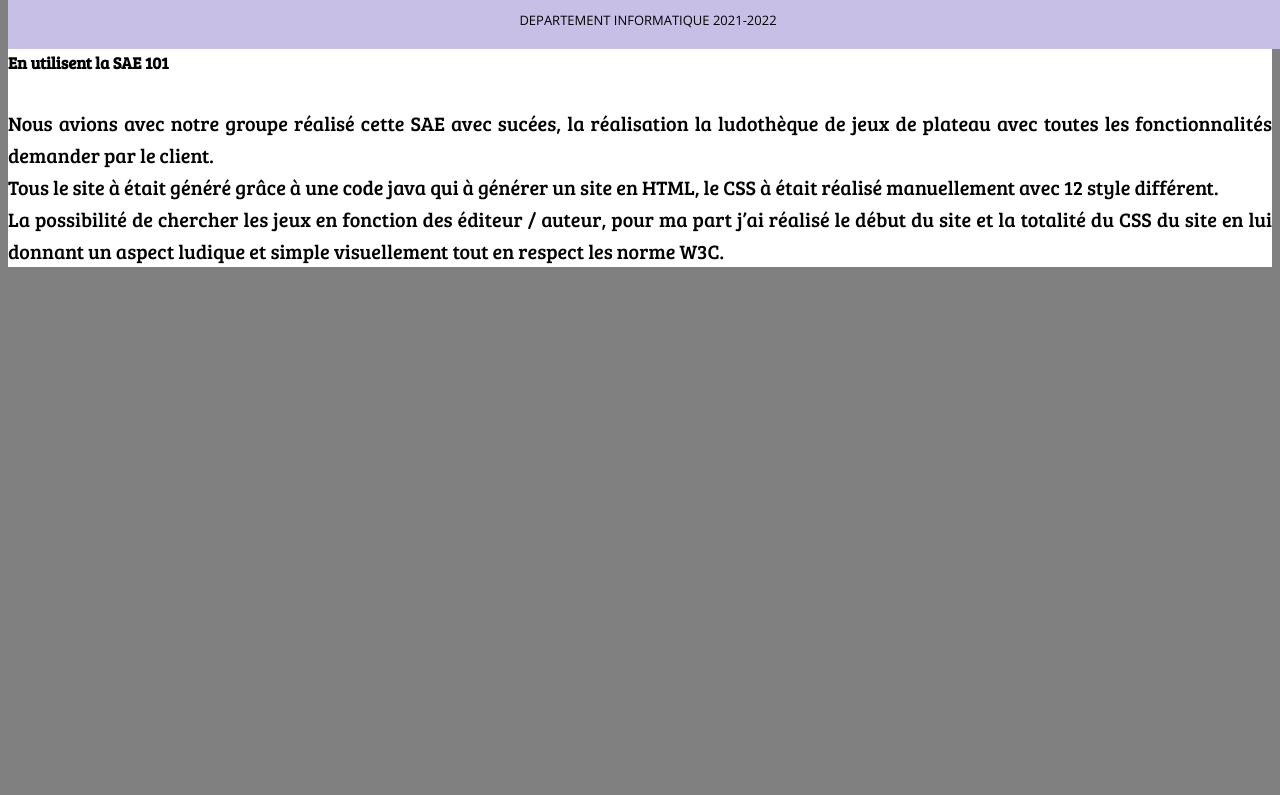
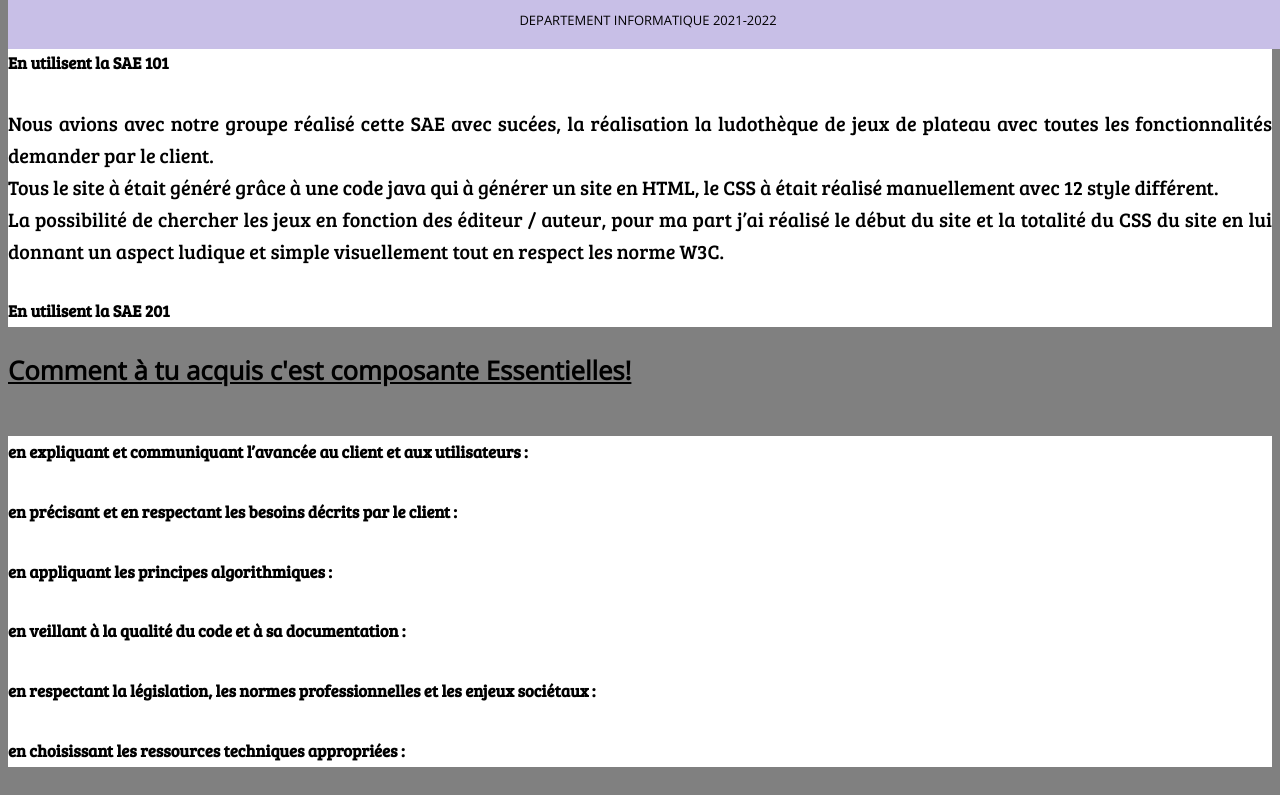
Before and after one commit to Gamecraft400/portfolio-2021-2022, a plain HTML site: page competence/s201.html in a window 1280 px wide. Shown: the part 751-1546 px from the top of the page. Before the commit the page ends 1038 px from the top, so only its background shows below. Drawn offline with nearby package versions, Linux system fonts and the light colour scheme.

Commit message:
Modification sup

```diff
--- a/competence/s201.html
+++ b/competence/s201.html
@@ -70,7 +70,23 @@
                 La possibilité de chercher les jeux en fonction des éditeur / auteur, pour ma part j’ai réalisé le début du site et la totalité du CSS du site en lui donnant un aspect ludique et simple visuellement tout en  respect les norme W3C.
             </p>
 
+            <h5>En utilisent la SAE 201</h5>
+            <p>
+
+            </p>
         </section>
+
+        <h3>Comment à tu acquis c'est composante Essentielles!</h3>
+        <section>
+            <h5>en expliquant et communiquant l’avancée au client et aux utilisateurs :</h5>
+            <h5>en précisant et en respectant les besoins décrits par le client :</h5>
+            <h5>en appliquant les principes algorithmiques :</h5>
+            <h5>en veillant à la qualité du code et à sa documentation :</h5>
+            <h5>en respectant la législation, les normes professionnelles et les enjeux sociétaux :</h5>
+            <h5>en choisissant les ressources techniques appropriées :</h5>
+
+        </section>
+
 
 
         <footer>
```
Also changed, not shown: competence/s202.html (+10 -0 lines), competence/s203.html (+8 -0 lines), competence/s204.html (+9 -0 lines), competence/s205.html (+11 -0 lines), competence/s206.html (+9 -0 lines).
